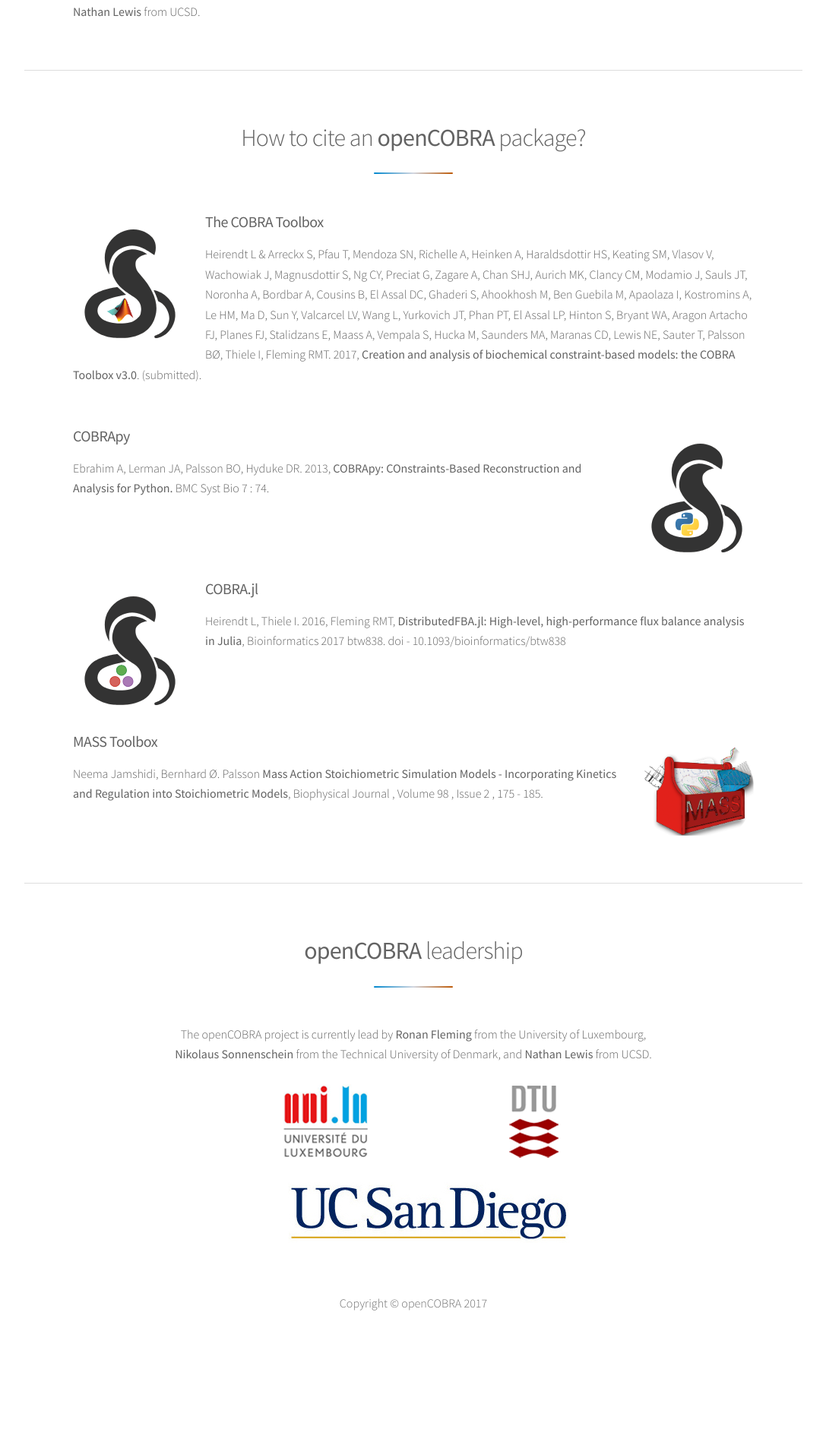
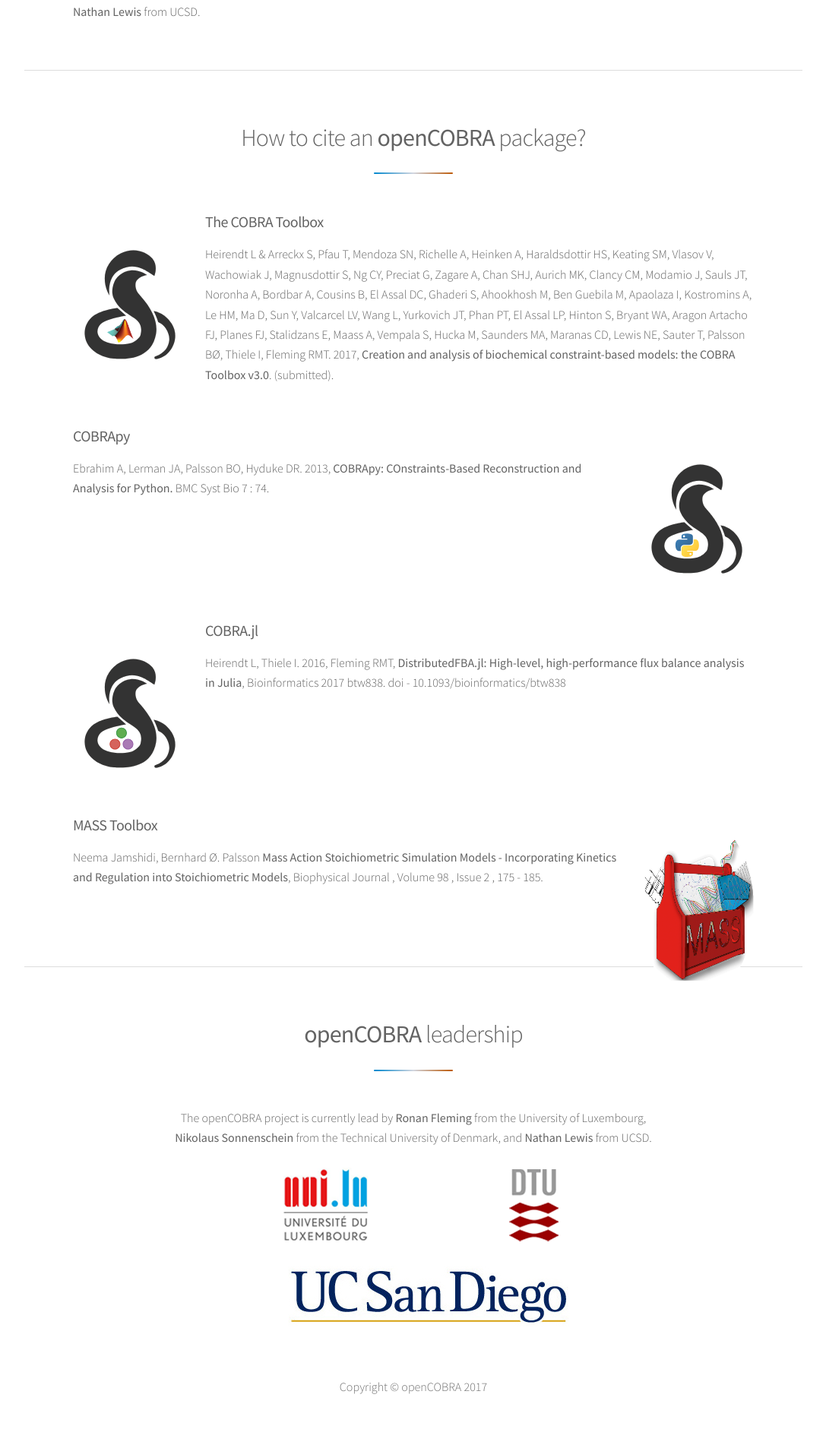
Before and after one commit to opencobra/opencobra.github.io, a Jekyll site: the page built from index.html, in a window 1280 px wide. Shown: the part 2608-4510 px from the top of the page at 76% size, without its empty margins (96-1183 px from the left). Built offline with Jekyll 4.4.1, drawn with Linux system fonts in a browser that asks for light colours; the list of posts is cut into pages by our own code; before the commit the page ends 4400 px from its top, so only the background shows below that; grey boxes are pictures that could not be loaded.

Commit message:
Fix for height of image

```diff
--- a/assets/css/main.css
+++ b/assets/css/main.css
@@ -2394,6 +2394,7 @@
 .image.left img,
 .image.right img {
     width: 150px;
+    height: 240px;
 }
 
 .image.left {
```
